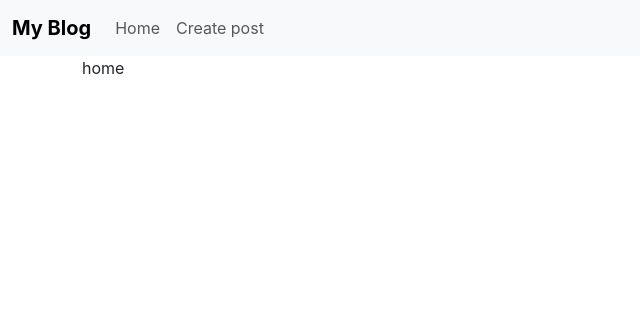
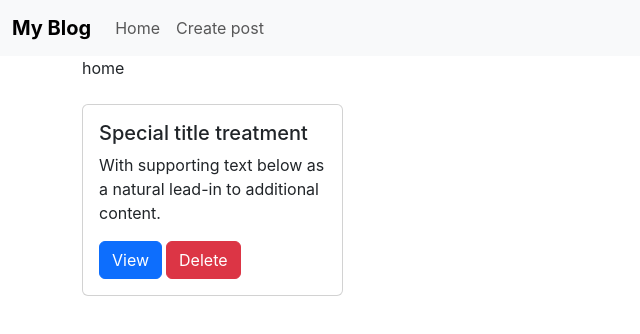
Before and after one commit to pragith98/simple-blog, a React (Create React App) app: page / in a window 1280 px wide. Shown: the top 334 px of the page, without its empty margins (0-640 px from the left). Built offline with nearby package versions, Linux system fonts and the light colour scheme; the HTML template or start-up script is replaced by a standard one.

Commit message:
import post card list

```diff
--- a/src/pages/Home.jsx
+++ b/src/pages/Home.jsx
@@ -1,9 +1,12 @@
-function Home(){
-    return(
-        <div className="container">
-            <div>home</div>
-        </div>
-    );
+import PostCardList from "../components/Post/PostCardList";
+
+function Home() {
+  return (
+    <div className="container">
+      <div>home</div>
+      <PostCardList />
+    </div>
+  );
 }
 
 export default Home;
```
